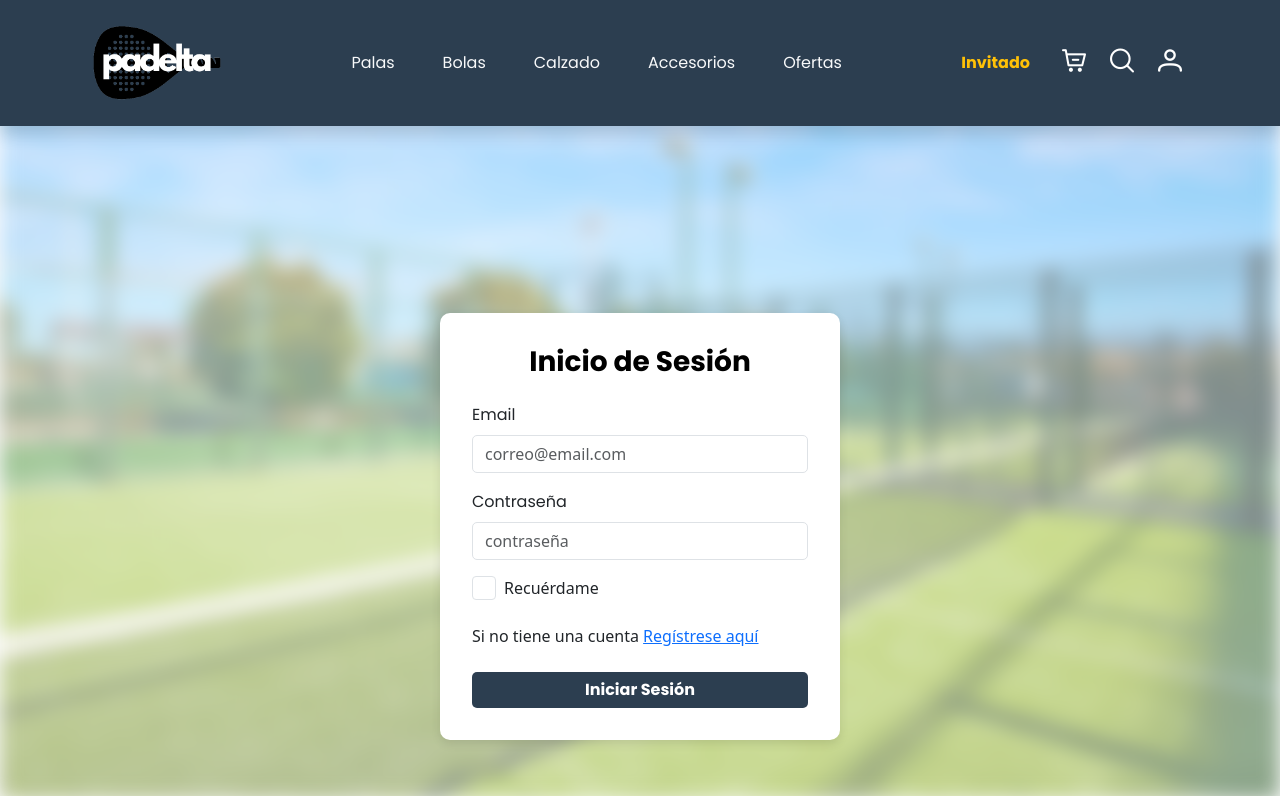
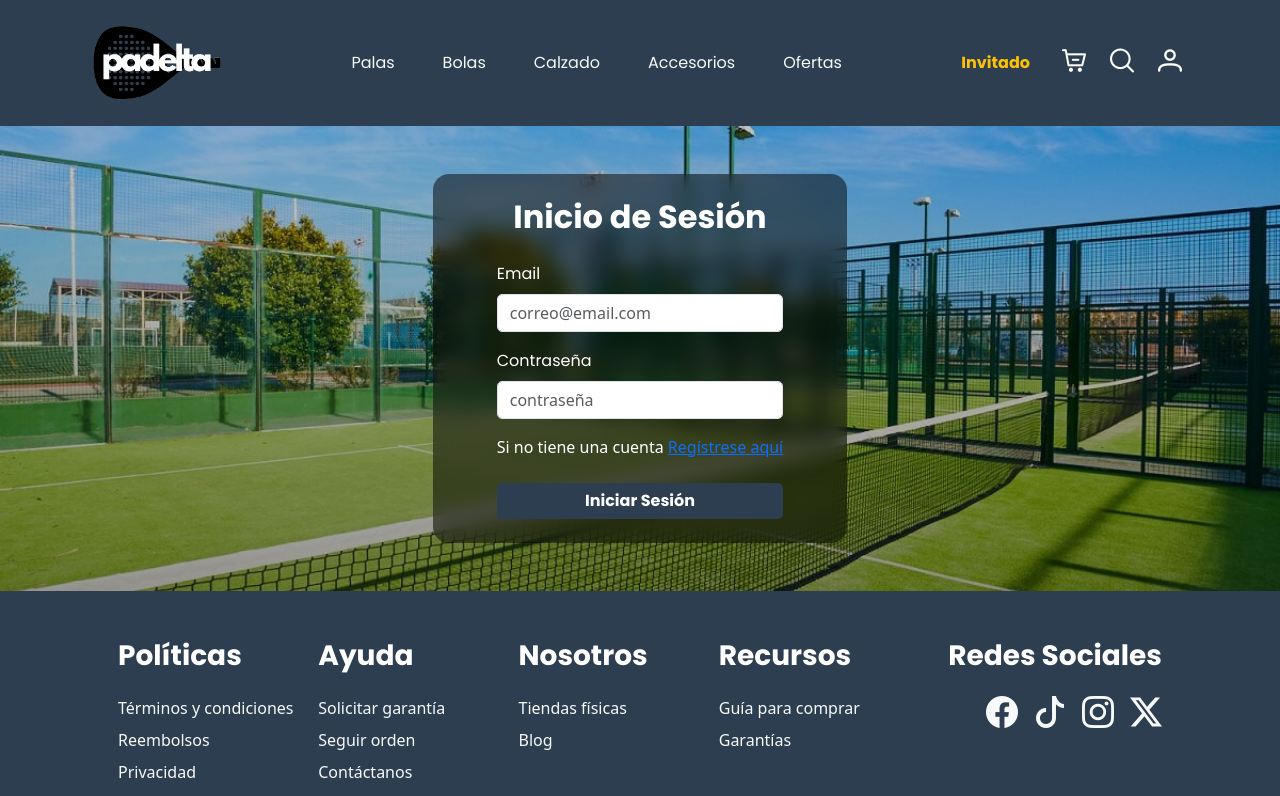
Before and after one commit to Fabian-mo29/mundoRaquetas, a Vue app in the folder frontend/: page /logIn in a window 1280 px wide. Shown: the top 796 px of the page. Built offline with nearby package versions, Linux system fonts and the light colour scheme.

Commit message:
Modificacion en la vista de login, e impletacion de resultados de busqueda

```diff
--- a/frontend/src/components/LogIn.vue
+++ b/frontend/src/components/LogIn.vue
@@ -1,16 +1,16 @@
 <template>
-  <div class="background-logo"></div>
-
+  <div class="bg-image">
+    <div class="overlay">
       <div
         id="mainCard"
-    class="d-flex justify-content-center align-items-center min-vh-100"
+        class="d-flex justify-content-center align-items-center content-box my-5 py-4"
       >
         <form
           @submit.prevent="logIn"
           class="form-container"
           style="width: 100%; max-width: 400px"
         >
-      <h3 class="text-center mb-4">Inicio de Sesión</h3>
+          <h2 class="text-center mb-4">Inicio de Sesión</h2>
 
           <div class="mb-3">
             <label class="form-label" for="inputEmail">Email</label>
@@ -36,10 +36,10 @@
             />
           </div>
 
-      <div class="mb-4 form-check">
+          <!-- <div class="mb-4 form-check">
             <input class="form-check-input" type="checkbox" id="rememberMe" />
             <label class="form-check-label" for="rememberMe">Recuérdame</label>
-      </div>
+          </div> -->
 
           <div class="d-flex justify-content-between">
             <p class="mb-4">
@@ -58,6 +58,8 @@
             Iniciar Sesión
           </button>
         </form>
+      </div>
+    </div>
   </div>
 </template>
 
@@ -101,40 +103,44 @@ async function logIn() {
 </script>
 
 <style lang="scss" scoped>
-.background-logo {
-  position: fixed;
-  top: 0;
-  left: 0;
-  width: 100%;
-  height: 100%;
-  background-image: url("@/assets/canchaPadel.jpg"); /* Ruta de la imagen del logo */
+.bg-image {
+  background-image: url("@/assets/canchaPadel.jpg");
   background-size: cover;
   background-position: center;
-  background-color: black;
-  filter: blur(10px); /* Efecto de desenfoque */
-  z-index: -1; /* Envía la imagen al fondo */
-  opacity: 0.5; /* Hace la imagen más tenue */
+  position: relative;
+  z-index: 0;
 }
 
-h3 {
+.overlay {
+  background: linear-gradient(
+    to bottom,
+    rgba(0, 0, 0, 0.2),
+    rgba(0, 0, 0, 0.4)
+  );
+  height: 100%;
+  width: 100%;
+  display: flex;
+  justify-content: center;
+  align-items: center;
+  position: relative;
+}
+
+.content-box {
+  background-color: rgba(0, 0, 0, 0.5);
+  backdrop-filter: blur(10px);
+  -webkit-backdrop-filter: blur(10px);
+  border-radius: 1rem;
+  padding: 5%;
+  color: white;
+  max-width: 900px;
+}
+
+h2 {
   font-family: "Poppins", sans-serif;
   font-weight: bold;
-  color: #000000; /* Color del texto */
+  color: white; /* Color del texto */
 }
 
-#mainCard {
-  position: relative;
-  z-index: 1; /* Asegura que el contenido esté encima de la imagen */
-}
-
-.form-container {
-  background-color: white; /* Fondo blanco */
-  width: 100%;
-  max-width: 400px;
-  box-shadow: 0 4px 10px rgba(0, 0, 0, 0.1);
-  border-radius: 10px; /* Bordes redondeados */
-  padding: 2rem; /* Espaciado interno */
-}
 .form-label {
   font-family: "Poppins", sans-serif;
 }
--- a/frontend/src/components/ProductList.vue
+++ b/frontend/src/components/ProductList.vue
@@ -13,7 +13,7 @@
         @click="verMasProductos"
         v-if="show < products.length"
         class="btn btn-success center-button"
-        style='background-color: #2c3e50'
+        style="background-color: #2c3e50"
       >
         Ver más Productos
       </button>
@@ -30,6 +30,10 @@ const props = defineProps({
   limite: {
     type: Number,
     default: 8,
+  },
+  inventory: {
+    type: Array,
+    default: () => [],
   },
 });
 
--- a/frontend/src/components/RegisterForm.vue
+++ b/frontend/src/components/RegisterForm.vue
@@ -1,18 +1,17 @@
 <template>
-  <div class="background-logo"></div>
+  <div class="bg-image">
+    <div class="overlay">
       <div
         id="mainCard"
-    class="d-flex justify-content-center align-items-center min-vh-100 mt-5 mb-5"
+        class="d-flex justify-content-center align-items-center content-box my-5 py-4"
       >
-    <form
-      @submit.prevent="Register"
-      class="form-container"
-      style="width: 100%; max-width: 400px"
-    >
-      <h3 class="text-center mb-4">Registro</h3>
+        <form @submit.prevent="Register" style="width: 100%; max-width: 400px">
+          <h2 class="text-center mb-4">Registro</h2>
 
           <div class="mb-3">
-        <label class="form-label" for="inputUsername">Nombre de usuario</label>
+            <label class="form-label" for="inputUsername"
+              >Nombre de usuario</label
+            >
             <input
               class="form-control"
               type="text"
@@ -36,11 +35,15 @@
               required
               placeholder="nombre"
             />
-        <div v-if="errors.nombre" class="text-danger">{{ errors.nombre }}</div>
+            <div v-if="errors.nombre" class="text-danger">
+              {{ errors.nombre }}
+            </div>
           </div>
 
           <div class="mb-3">
-        <label class="form-label" for="inputApellido1">Primer apellido</label>
+            <label class="form-label" for="inputApellido1"
+              >Primer apellido</label
+            >
             <input
               class="form-control"
               type="text"
@@ -55,7 +58,9 @@
           </div>
 
           <div class="mb-3">
-        <label class="form-label" for="inputApellido2">Segundo apellido</label>
+            <label class="form-label" for="inputApellido2"
+              >Segundo apellido</label
+            >
             <input
               class="form-control"
               type="text"
@@ -79,7 +84,9 @@
               required
               placeholder="correo@email.com"
             />
-        <div v-if="errors.email" class="text-danger">{{ errors.email }}</div>
+            <div v-if="errors.email" class="text-danger">
+              {{ errors.email }}
+            </div>
           </div>
 
           <div class="mb-3">
@@ -97,10 +104,10 @@
             </div>
           </div>
 
-      <div class="mb-4 form-check">
+          <!-- <div class="mb-4 form-check">
             <input class="form-check-input" type="checkbox" id="rememberMe" />
             <label class="form-check-label" for="rememberMe">Recuérdame</label>
-      </div>
+          </div> -->
 
           <div class="d-flex justify-content-between">
             <p class="mb-4">
@@ -124,6 +131,8 @@
             {{ success }}
           </div>
         </form>
+      </div>
+    </div>
   </div>
 </template>
 
@@ -186,40 +195,44 @@ async function Register() {
 }
 </script>
 <style lang="scss" scoped>
-.background-logo {
-  position: fixed;
-  top: 0;
-  left: 0;
-  width: 100%;
-  height: 100%;
-  background-image: url("@/assets/canchaPadel.jpg"); /* Ruta de la imagen del logo */
+.bg-image {
+  background-image: url("@/assets/canchaPadel.jpg");
   background-size: cover;
   background-position: center;
-  background-color: black;
-  filter: blur(10px); /* Efecto de desenfoque */
-  z-index: -1; /* Envía la imagen al fondo */
-  opacity: 0.5; /* Hace la imagen más tenue */
+  position: relative;
+  z-index: 0;
 }
 
-h3 {
+.overlay {
+  background: linear-gradient(
+    to bottom,
+    rgba(0, 0, 0, 0.2),
+    rgba(0, 0, 0, 0.4)
+  );
+  height: 100%;
+  width: 100%;
+  display: flex;
+  justify-content: center;
+  align-items: center;
+  position: relative;
+}
+
+.content-box {
+  background-color: rgba(0, 0, 0, 0.5);
+  backdrop-filter: blur(10px);
+  -webkit-backdrop-filter: blur(10px);
+  border-radius: 1rem;
+  padding: 10%;
+  color: white;
+  max-width: 900px;
+}
+
+h2 {
   font-family: "Poppins", sans-serif;
   font-weight: bold;
-  color: #000000; /* Color del texto */
+  color: white; /* Color del texto */
 }
 
-#mainCard {
-  position: relative;
-  z-index: 1; /* Asegura que el contenido esté encima de la imagen */
-}
-
-.form-container {
-  background-color: white; /* Fondo blanco */
-  width: 100%;
-  max-width: 400px;
-  box-shadow: 0 4px 10px rgba(0, 0, 0, 0.1);
-  border-radius: 10px; /* Bordes redondeados */
-  padding: 2rem; /* Espaciado interno */
-}
 .form-label {
   font-family: "Poppins", sans-serif;
 }
--- a/frontend/src/views/ProductSearchView.vue
+++ b/frontend/src/views/ProductSearchView.vue
@@ -33,19 +33,27 @@
       </div>
     </div>
   </div>
+  <div v-if="searchResults.length > 0" class="mt-5">
+    <h2 class="fw-bold mb-4 responsive-text text-center">
+      Resultados de la búsqueda
+    </h2>
+    <ProductList :products="searchResults" />
+  </div>
 </template>
 
 <script setup>
 import { ref } from "vue";
 import inventory from "@/assets/inventory.json";
+import ProductList from "@/components/ProductList.vue";
 
 const searchQuery = ref("");
 const products = ref(inventory);
 const suggestions = ref([]);
+const searchResults = ref([]);
 const showSuggestions = ref(true);
 
 function buscar() {
-  console.log("Buscando productos:", searchQuery.value);
+  searchResults.value = suggestions.value;
 }
 
 function filterProducts() {
@@ -72,7 +80,6 @@ function toggleSuggestions() {
 
 function selectSuggestion(index) {
   searchQuery.value = suggestions.value[index].name;
-  console.log("Producto seleccionado:", suggestions.value[index]);
   toggleSuggestions();
 }
 </script>
```
Lines whose indentation alone changed are shown as unchanged.
